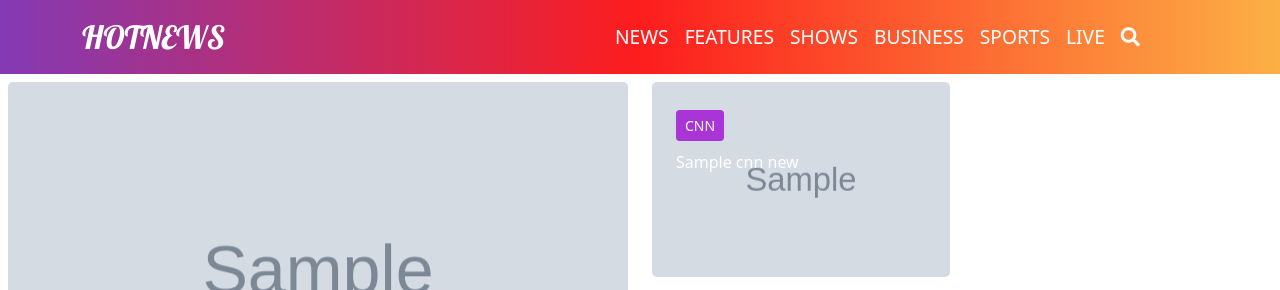
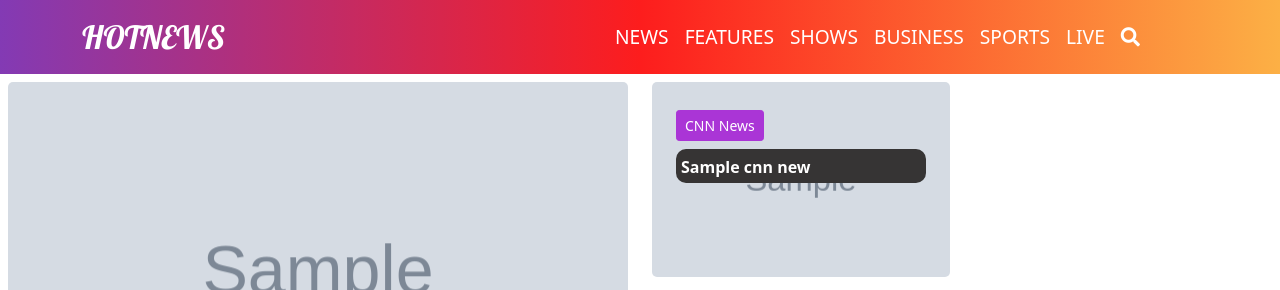
Before and after one commit to WilsonKinyua/news-api, a Flask app: template app/templates/index.html in a window 1280 px wide. Shown: the top 290 px of the page. Run offline with Flask 2, Linux system fonts and the light colour scheme; the template is opened without the code that fills it: most values are stand-ins (such as "Sample title", 1, 10 or a date in 2020); grey boxes marked "Sample" are stand-in pictures; some libraries are stand-ins or nearby versions; some web fonts are replaced.

Commit message:
displaying google news on homepage

```diff
--- a/app/static/css/main.css
+++ b/app/static/css/main.css
@@ -76,6 +76,11 @@ a {
   border-radius: 5px;
 }
 
+.news-right .news-headings {
+  background-color: rgb(54, 52, 52);
+  border-radius: 10px;
+  padding: 5px;
+}
 .headline-text {
   margin-top: 200px;
   color: white;
@@ -97,6 +102,13 @@ a {
   height: 195px;
 }
 
+.news-right .news-headings a {
+  font-weight: 900;
+  color: #fff;
+}
+/* .news-right .card-image {
+  background-color: rgb(0, 0, 0);
+} */
 /* sources */
 .card {
   background: #fff none repeat scroll 0 0;
--- a/app/templates/index.html
+++ b/app/templates/index.html
@@ -11,7 +11,7 @@
                 {% for bbc in bbc_home_picture %}
                 <div class="card-image p-4 mb-3" style="background-image: url(  {{bbc.urlToImage}}  );">
                     <div class="headline-text">
-                        <button class="btn btn-warning btn-sm mt-5">BBC</button>
+                        <button class="btn btn-warning btn-sm mt-5">BBC News</button>
                         <h4 class="news-headings mt-2"><a target="_blank" href="{{ bbc.url }}">{{ bbc.title }}</a>
                         </h4>
                     </div>
@@ -24,7 +24,7 @@
                     <div class="col-md-6">
                         <div class="card-image p-4 mb-3" style="background-image: url({{cnn_news.urlToImage}});">
                             <div class="headline-">
-                                <button class="btn btn-primary btn-sm mt-1">CNN</button>
+                                <button class="btn btn-primary btn-sm mt-1">CNN News</button>
                                 <h5 class="news-headings mt-2"><a target="_blank"
                                         href="{{cnn_news.url}}">{{cnn_news.title}}</a>
                                 </h5>
@@ -34,28 +34,18 @@
                     {% endfor %}
                 </div>
                 <div class="row">
+                    {% for google in google %}
                     <div class="col-md-6">
-                        <div class="card-image p-4 mb-3"
-                            style="background-image: url(https://1.bp.blogspot.com/-IW8OiqJYe1c/YE0bk4-CfRI/AAAAAAAAFig/aH-WV6-3eaE9Fqf7GOkOrBLL008giPfZQCLcBGAsYHQ/s500-rw/newspaper.jpg);">
+                        <div class="card-image p-4 mb-3" style="background-image: url({{google.urlToImage}});">
                             <div class="headline-">
-                                <button class="btn btn-primary btn-sm mt-1">Business</button>
-                                <h5 class="news-headings mt-2"><a href="">#NotSoBar: How Kenyans defy curfew and
-                                        risk their
-                                        lives all for a drink</a>
+                                <button class="btn btn-primary btn-sm mt-1">Google News</button>
+                                <h5 class="news-headings mt-2"><a target="_blank" href="{{google.url}}">{{ google.title
+                                        }}</a>
                                 </h5>
                             </div>
                         </div>
                     </div>
-                    <div class="col-md-6">
-                        <div class="card-image p-4 mb-3"
-                            style="background-image: url(https://1.bp.blogspot.com/-IW8OiqJYe1c/YE0bk4-CfRI/AAAAAAAAFig/aH-WV6-3eaE9Fqf7GOkOrBLL008giPfZQCLcBGAsYHQ/s500-rw/newspaper.jpg);">
-                            <div class="headline-">
-                                <button class="btn btn-primary btn-sm mt-1">Business</button>
-                                <h5 class="news-headings mt-2"><a href="">#NotSoBar: How Kenyans defy curfew and</a>
-                                </h5>
-                            </div>
-                        </div>
-                    </div>
+                    {% endfor %}
                 </div>
             </div>
         </div>
```
Also changed, not shown: app/main/views.py (+12 -3 lines), app/requests.py (+17 -16 lines).
